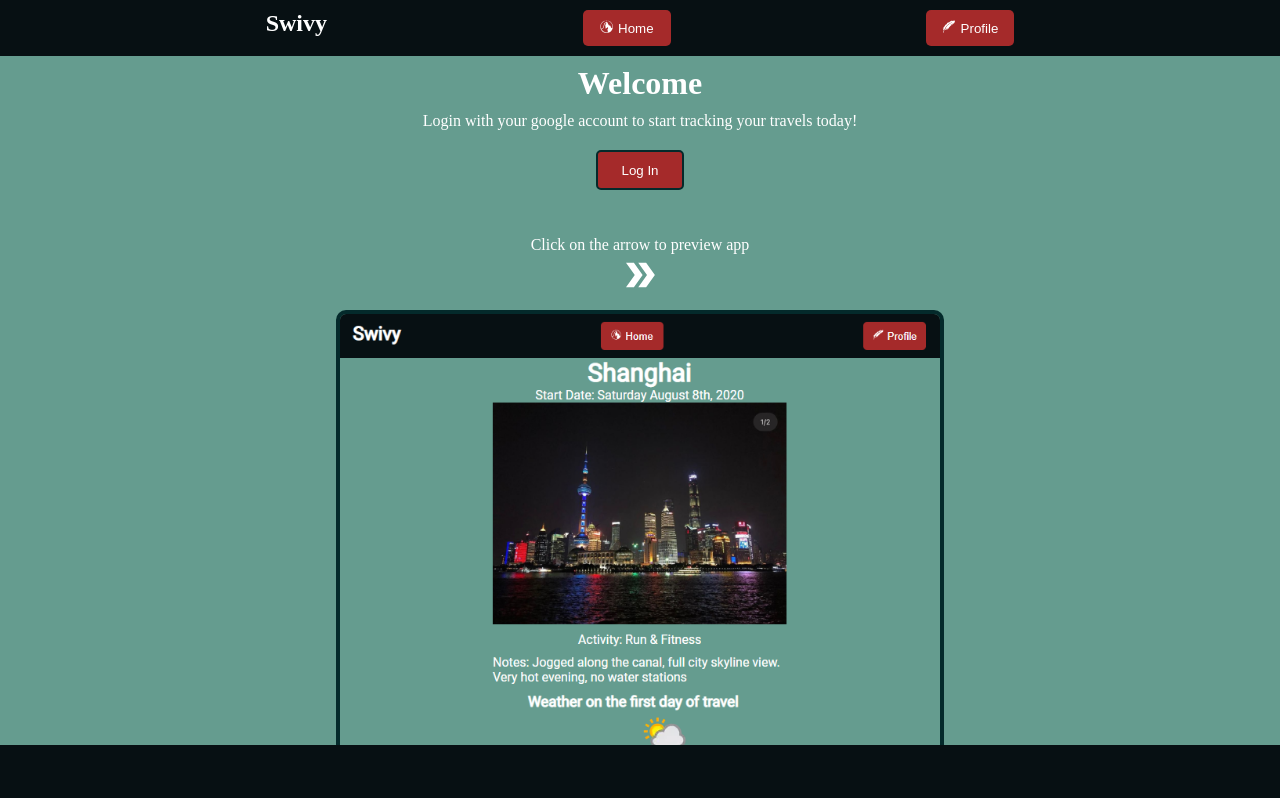
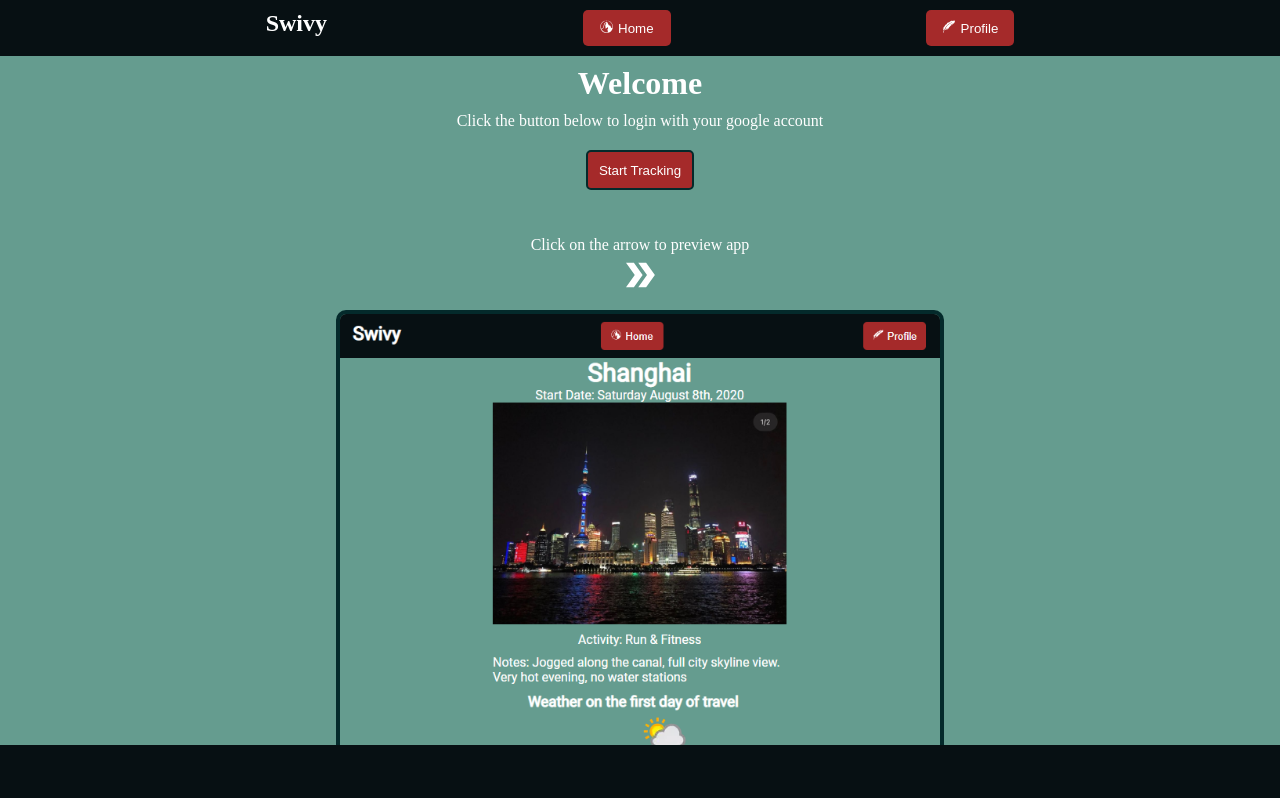
Before and after one commit to Bernard-Li/Final_Project_CB, a React (Create React App) app in the folder client/: page / in a window 1280 px wide. Shown: the top 798 px of the page. Built offline with nearby package versions, Linux system fonts and the light colour scheme; no server answers; a web font is replaced by a local one.

Commit message:
DB reset with mock example cards

```diff
--- a/client/src/auth0provider/login.js
+++ b/client/src/auth0provider/login.js
@@ -10,7 +10,7 @@ const LoginButton = () => {
   {!user &&
   <button
     className="login-btn"
-    onClick={() => loginWithRedirect()}>Log In</button>
+    onClick={() => loginWithRedirect()}>Start Tracking</button>
   }
   </Wrapper>
   )
@@ -19,10 +19,11 @@ const LoginButton = () => {
 export default LoginButton;
 
 const Wrapper = styled.div`
+display: flex;
 
-.login-btn{
+.login-btn {
   margin: 10px;
   color: white;
-  width: 88px;
+  width: 108px;
   height: 40px;
 }`
--- a/client/src/components/LoginPage.js
+++ b/client/src/components/LoginPage.js
@@ -34,7 +34,7 @@ const Homepage = () =>{
           <h1>Welcome</h1>
         </div>
         <div className="text-div">
-          <p>Login with your google account to start tracking your travels today!</p>
+          <p>Click the button below to login with your google account</p>
           {/* <h4>Quicky and easy to use on the go: </h4> */}
         </div>
           <div className="login-btn">
--- a/client/src/components/TravelCard.js
+++ b/client/src/components/TravelCard.js
@@ -169,7 +169,8 @@ const TravelCard = () => {
       }
       { currentWeather &&
         <div className="weather-container">
-        <h3>Current weather in {currentWeather.data.location.name}, {currentWeather.data.location.country} *</h3>
+        <h3>Today in {currentWeather.data.location.name}</h3>
+        <h3>{currentWeather.data.location.country} *</h3>
         <span>{currentWeather.data.current.condition.text}</span>
         <img alt='forecast visual representation' src={currentWeather.data.current.condition.icon}></img>
         <p>Feels like: {currentWeather.data.current.feelslike_c} C°</p>
@@ -236,4 +237,4 @@ margin-bottom: 75px;`
 const ImageContainer = styled.img`
 display: flex;
 height: auto;
-width: 375px;`
+max-width: 350px;`
```
